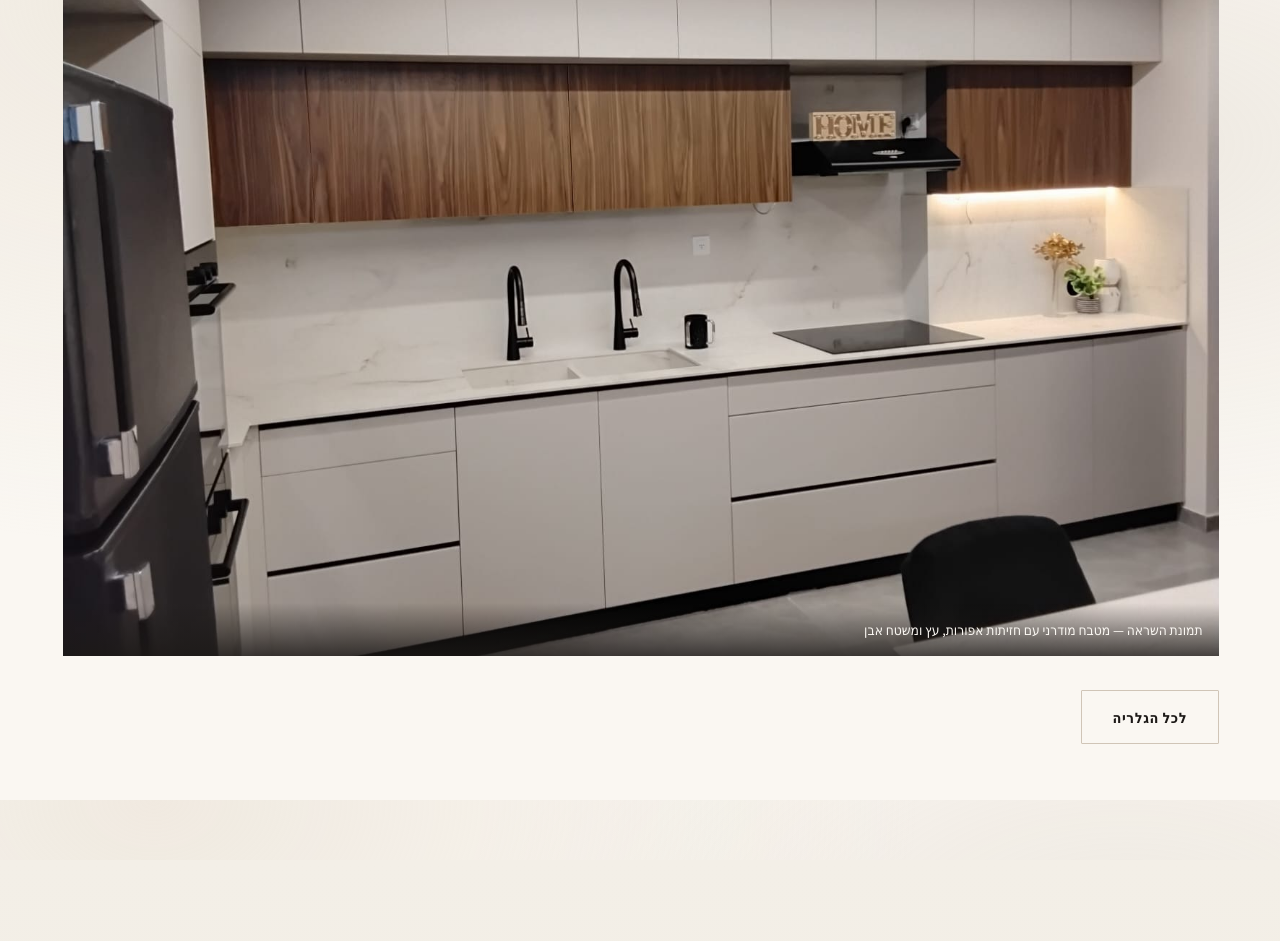
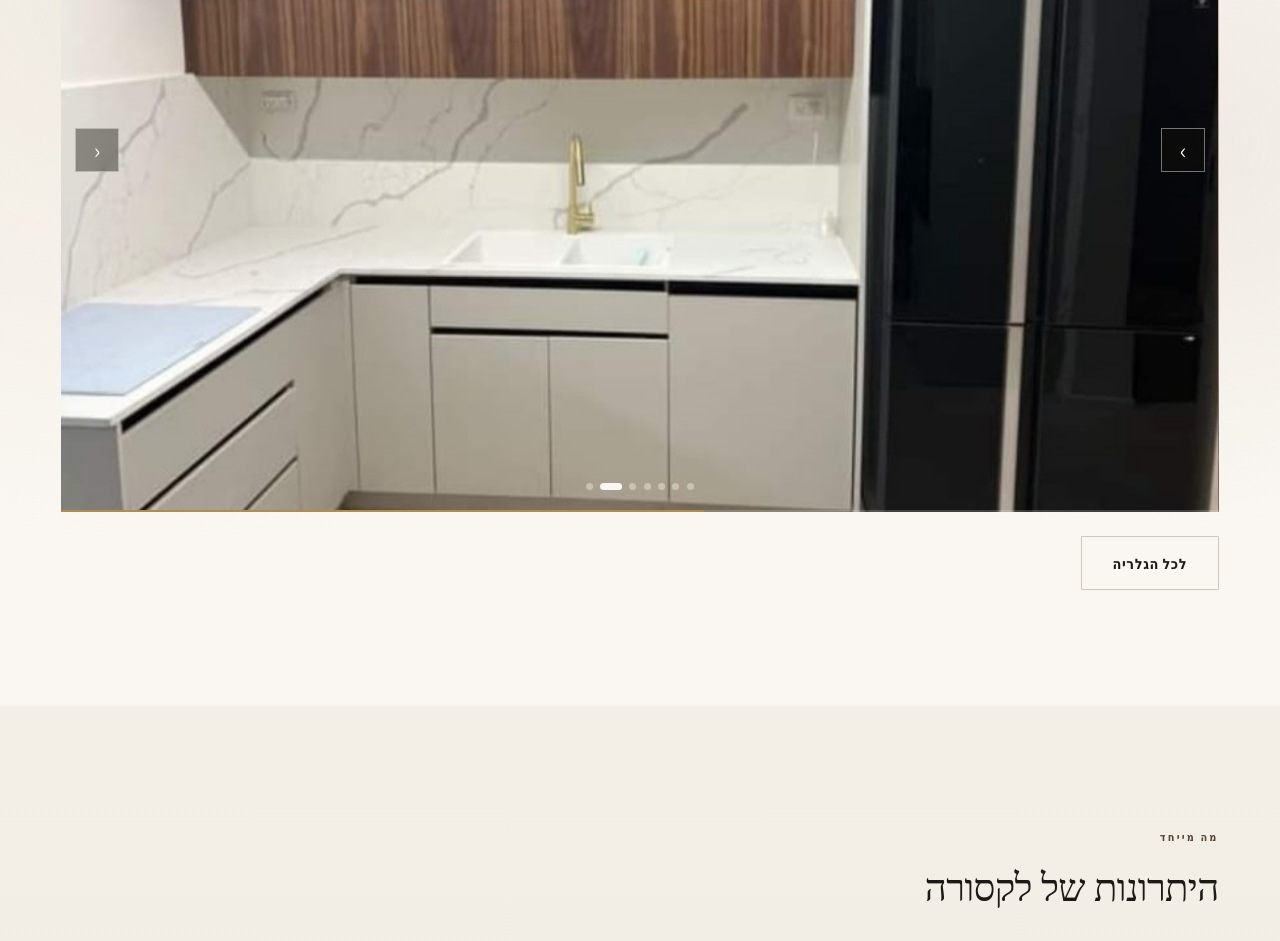
Before and after one commit to avinisimian-debug/luxora-website, a React (Vite) app: page / in a window 1280 px wide. Shown: the part 4000-4941 px from the top of the page. Built offline with nearby package versions, Linux system fonts and the light colour scheme; a web font is replaced by a local one.

Commit message:
Turn inspiration gallery into an elegant auto-advancing carousel.
Co-authored-by: Cursor <cursoragent@cursor.com>

```diff
--- a/src/components/EditorialGallery.tsx
+++ b/src/components/EditorialGallery.tsx
@@ -1,64 +1,124 @@
 import { useCallback, useEffect, useId, useRef, useState } from 'react'
 import { EDITORIAL_GALLERY } from '../data/content'
-import { Reveal } from './Reveal'
+
+const AUTO_MS = 4500
 
 export function EditorialGallery() {
   const items = EDITORIAL_GALLERY
-  const [active, setActive] = useState<number | null>(null)
+  const [index, setIndex] = useState(0)
+  const [paused, setPaused] = useState(false)
+  const [lightbox, setLightbox] = useState<number | null>(null)
+  const touchX = useRef<number | null>(null)
   const closeBtnRef = useRef<HTMLButtonElement>(null)
   const titleId = useId()
-  const open = active !== null
-  const current = open ? items[active] : null
-
-  const close = useCallback(() => setActive(null), [])
-  const showPrev = useCallback(() => {
-    setActive((i) => (i === null ? i : (i - 1 + items.length) % items.length))
-  }, [items.length])
-  const showNext = useCallback(() => {
-    setActive((i) => (i === null ? i : (i + 1) % items.length))
-  }, [items.length])
+  const reduceMotion = useRef(false)
 
   useEffect(() => {
-    if (!open) return
+    reduceMotion.current = window.matchMedia('(prefers-reduced-motion: reduce)').matches
+  }, [])
+
+  const goTo = useCallback(
+    (next: number) => {
+      const len = items.length
+      setIndex(((next % len) + len) % len)
+    },
+    [items.length],
+  )
+
+  const prev = useCallback(() => goTo(index - 1), [goTo, index])
+  const next = useCallback(() => goTo(index + 1), [goTo, index])
+
+  useEffect(() => {
+    if (paused || items.length < 2 || reduceMotion.current) return
+    if (lightbox !== null) return
+    const id = window.setInterval(() => {
+      setIndex((i) => (i + 1) % items.length)
+    }, AUTO_MS)
+    return () => window.clearInterval(id)
+  }, [paused, items.length, lightbox])
+
+  useEffect(() => {
+    if (lightbox === null) return
     const prevOverflow = document.body.style.overflow
     document.body.style.overflow = 'hidden'
     closeBtnRef.current?.focus()
-
     const onKey = (e: KeyboardEvent) => {
-      if (e.key === 'Escape') close()
-      if (e.key === 'ArrowRight') showPrev()
-      if (e.key === 'ArrowLeft') showNext()
+      if (e.key === 'Escape') setLightbox(null)
+      if (e.key === 'ArrowRight') {
+        setLightbox((i) => (i === null ? i : (i - 1 + items.length) % items.length))
+      }
+      if (e.key === 'ArrowLeft') {
+        setLightbox((i) => (i === null ? i : (i + 1) % items.length))
+      }
     }
     window.addEventListener('keydown', onKey)
     return () => {
       document.body.style.overflow = prevOverflow
       window.removeEventListener('keydown', onKey)
     }
-  }, [open, close, showPrev, showNext])
+  }, [lightbox, items.length])
+
+  const onTouchStart = (e: React.TouchEvent) => {
+    touchX.current = e.touches[0]?.clientX ?? null
+    setPaused(true)
+  }
+
+  const onTouchEnd = (e: React.TouchEvent) => {
+    if (touchX.current == null) return
+    const endX = e.changedTouches[0]?.clientX ?? touchX.current
+    const delta = endX - touchX.current
+    if (Math.abs(delta) > 42) {
+      // RTL swipe: finger moves right → previous visual in LTR track terms is next in RTL feel
+      if (delta > 0) prev()
+      else next()
+    }
+    touchX.current = null
+    setPaused(false)
+  }
+
+  const current = lightbox !== null ? items[lightbox] : null
 
   return (
     <>
-      <div className="editorial-gallery" role="list">
-        {items.map((item, index) => (
-          <Reveal
+      <div
+        className="inspire-carousel"
+        aria-roledescription="מצגת"
+        aria-label="תמונות השראה"
+        onMouseEnter={() => setPaused(true)}
+        onMouseLeave={() => setPaused(false)}
+        onFocusCapture={() => setPaused(true)}
+        onBlurCapture={(e) => {
+          if (!e.currentTarget.contains(e.relatedTarget as Node)) setPaused(false)
+        }}
+        onTouchStart={onTouchStart}
+        onTouchEnd={onTouchEnd}
+      >
+        <div className="inspire-carousel__viewport">
+          <div
+            className="inspire-carousel__track"
+            style={{ transform: `translate3d(-${index * 100}%, 0, 0)` }}
+          >
+            {items.map((item, i) => (
+              <figure
                 key={item.id}
-            delayMs={index * 40}
-            className={`editorial-gallery__cell editorial-gallery__cell--${item.layout}`}
+                className={`inspire-carousel__slide${i === index ? ' is-active' : ''}`}
+                aria-hidden={i !== index}
               >
                 <button
                   type="button"
-              role="listitem"
-              className="editorial-gallery__item"
-              onClick={() => setActive(index)}
+                  className="inspire-carousel__open"
+                  onClick={() => setLightbox(i)}
                   aria-label={`פתיחת תמונה בגודל מלא: ${item.alt}`}
+                  tabIndex={i === index ? 0 : -1}
                 >
                   <img
                     src={item.src}
                     alt={item.alt}
                     width={item.width}
                     height={item.height}
-                loading={index === 0 ? 'eager' : 'lazy'}
+                    loading={i === 0 ? 'eager' : 'lazy'}
                     decoding="async"
+                    draggable={false}
                     style={
                       'objectPosition' in item && item.objectPosition
                         ? { objectPosition: item.objectPosition }
@@ -66,17 +126,67 @@ export function EditorialGallery() {
                     }
                   />
                 </button>
-          </Reveal>
+              </figure>
+            ))}
+          </div>
+        </div>
+
+        <div className="inspire-carousel__ui">
+          <button
+            type="button"
+            className="inspire-carousel__nav inspire-carousel__nav--prev"
+            aria-label="תמונה קודמת"
+            onClick={prev}
+          >
+            ›
+          </button>
+          <button
+            type="button"
+            className="inspire-carousel__nav inspire-carousel__nav--next"
+            aria-label="תמונה הבאה"
+            onClick={next}
+          >
+            ‹
+          </button>
+
+          <div className="inspire-carousel__dots" role="tablist" aria-label="בחירת תמונה">
+            {items.map((item, i) => (
+              <button
+                key={item.id}
+                type="button"
+                role="tab"
+                aria-selected={i === index}
+                aria-label={`תמונה ${i + 1}`}
+                className={`inspire-carousel__dot${i === index ? ' is-active' : ''}`}
+                onClick={() => goTo(i)}
+              />
             ))}
           </div>
 
-      {open && current ? (
+          <p className="inspire-carousel__count" aria-live="polite">
+            {String(index + 1).padStart(2, '0')} / {String(items.length).padStart(2, '0')}
+          </p>
+        </div>
+
+        <div
+          className="inspire-carousel__progress"
+          aria-hidden="true"
+          key={`${index}-${paused}-${lightbox}`}
+        >
+          <span
+            className={`inspire-carousel__progress-bar${paused || lightbox !== null ? ' is-paused' : ''}`}
+            style={{ animationDuration: `${AUTO_MS}ms` }}
+          />
+        </div>
+      </div>
+
+      {current ? (
         <div
           className="lightbox"
           role="dialog"
           aria-modal="true"
           aria-labelledby={titleId}
-          onClick={close}
+          onClick={() => setLightbox(null)}
         >
           <p id={titleId} className="visually-hidden">
             {current.alt}
@@ -86,7 +196,7 @@ export function EditorialGallery() {
             type="button"
             className="lightbox__close"
             aria-label="סגירת תצוגה"
-            onClick={close}
+            onClick={() => setLightbox(null)}
           >
             ×
           </button>
@@ -96,7 +206,7 @@ export function EditorialGallery() {
             aria-label="תמונה קודמת"
             onClick={(e) => {
               e.stopPropagation()
-              showPrev()
+              setLightbox((i) => (i === null ? i : (i - 1 + items.length) % items.length))
             }}
           >
             ›
@@ -110,7 +220,8 @@ export function EditorialGallery() {
               decoding="async"
             />
             <figcaption>
-              {String(active! + 1).padStart(2, '0')} / {String(items.length).padStart(2, '0')}
+              {String((lightbox ?? 0) + 1).padStart(2, '0')} /{' '}
+              {String(items.length).padStart(2, '0')}
             </figcaption>
           </figure>
           <button
@@ -119,7 +230,7 @@ export function EditorialGallery() {
             aria-label="תמונה הבאה"
             onClick={(e) => {
               e.stopPropagation()
-              showNext()
+              setLightbox((i) => (i === null ? i : (i + 1) % items.length))
             }}
           >
             ‹
--- a/src/pages/HomePage.tsx
+++ b/src/pages/HomePage.tsx
@@ -6,17 +6,15 @@ import {
   CUSTOMIZATION_POINTS,
   DIFFERENTIATORS,
   EDITORIAL_IMAGE,
-  HOME_FEATURED,
   TESTIMONIALS,
 } from '../data/content'
 import { MEDIA } from '../data/media'
 import { BrandLogo } from '../components/BrandLogo'
+import { EditorialGallery } from '../components/EditorialGallery'
 import { Reveal } from '../components/Reveal'
 import { StylesShowcase } from '../components/StylesShowcase'
 
 export function HomePage() {
-  const [heroFeature, ...sideFeatures] = HOME_FEATURED
-
   return (
     <>
       <section className="home-hero" aria-labelledby="hero-title">
@@ -121,42 +119,11 @@ export function HomePage() {
               </p>
             </div>
           </Reveal>
-          <div className="featured-mosaic">
-            {heroFeature ? (
-              <Reveal>
-                <Link to="/gallery" className="featured-card featured-card--hero">
-                  <img
-                    src={heroFeature.src}
-                    alt={heroFeature.alt}
-                    width={1400}
-                    height={1800}
-                    loading="lazy"
-                    decoding="async"
-                  />
-                  <span className="featured-card__caption">{heroFeature.alt}</span>
-                </Link>
-              </Reveal>
-            ) : null}
-            <div className="featured-mosaic__side">
-              {sideFeatures.map((item, i) => (
-                <Reveal key={item.src} delayMs={i * 45}>
-                  <Link to="/gallery" className="featured-card">
-                    <img
-                      src={item.src}
-                      alt={item.alt}
-                      width={900}
-                      height={700}
-                      loading="lazy"
-                      decoding="async"
-                    />
-                    <span className="featured-card__caption">{item.alt}</span>
-                  </Link>
-                </Reveal>
-              ))}
-            </div>
-          </div>
           <Reveal>
-            <div className="btn-row">
+            <EditorialGallery />
+          </Reveal>
+          <Reveal delayMs={60}>
+            <div className="btn-row" style={{ marginTop: '1.5rem' }}>
               <Link className="btn btn--line" to="/gallery">
                 לכל הגלריה
               </Link>
--- a/src/styles/components.css
+++ b/src/styles/components.css
@@ -1696,121 +1696,197 @@ body.menu-open .whatsapp-fab {
   }
 }
 
-/* ——— Editorial kitchen gallery ——— */
+/* ——— Inspiration carousel ——— */
 .section--gallery {
   padding-top: clamp(1.5rem, 3vw, 2.5rem);
 }
 
-.editorial-gallery {
-  display: grid;
-  gap: 0.75rem;
-  grid-template-columns: 1fr;
-}
-
-@media (min-width: 800px) {
-  .editorial-gallery {
-    grid-template-columns: repeat(12, 1fr);
-    gap: 0.9rem;
-  }
-
-  .editorial-gallery__cell--hero {
-    grid-column: 1 / -1;
-  }
-
-  .editorial-gallery__cell--wide:nth-child(2) {
-    grid-column: span 7;
-  }
-
-  .editorial-gallery__cell--wide:nth-child(3) {
-    grid-column: span 5;
-  }
-
-  .editorial-gallery__cell--portrait:nth-child(4) {
-    grid-column: span 4;
-  }
-
-  .editorial-gallery__cell--banner {
-    grid-column: span 4;
-  }
-
-  .editorial-gallery__cell--portrait:nth-child(6) {
-    grid-column: span 4;
-  }
-
-  .editorial-gallery__cell--wide:nth-child(7) {
-    grid-column: 1 / -1;
-  }
-}
-
-.editorial-gallery__cell {
+.inspire-carousel {
+  position: relative;
+  direction: ltr;
+  background: var(--color-stone);
+  overflow: hidden;
+}
+
+.inspire-carousel__viewport {
+  overflow: hidden;
+}
+
+.inspire-carousel__track {
+  display: flex;
+  width: 100%;
+  transition: transform 0.95s var(--ease);
+  will-change: transform;
+}
+
+.inspire-carousel__slide {
+  position: relative;
+  flex: 0 0 100%;
+  margin: 0;
   min-width: 0;
-  height: 100%;
-}
-
-.editorial-gallery__item {
-  position: relative;
+}
+
+.inspire-carousel__open {
   display: block;
   width: 100%;
-  height: 100%;
   padding: 0;
   border: none;
-  background: var(--color-sand);
+  background: transparent;
+  cursor: zoom-in;
+  aspect-ratio: 16 / 10;
   overflow: hidden;
-  cursor: zoom-in;
-  isolation: isolate;
-}
-
-.editorial-gallery__cell--hero .editorial-gallery__item {
-  aspect-ratio: 16 / 10;
-}
-
-.editorial-gallery__cell--wide .editorial-gallery__item {
-  aspect-ratio: 4 / 3;
-}
-
-.editorial-gallery__cell--portrait .editorial-gallery__item {
-  aspect-ratio: 3 / 4;
-}
-
-.editorial-gallery__cell--banner .editorial-gallery__item {
-  aspect-ratio: 16 / 9;
-}
-
-@media (max-width: 799px) {
-  .editorial-gallery__cell--hero .editorial-gallery__item {
+}
+
+@media (max-width: 700px) {
+  .inspire-carousel__open {
     aspect-ratio: 4 / 3;
   }
-
-  .editorial-gallery__cell--banner .editorial-gallery__item {
-    aspect-ratio: 16 / 10;
-  }
-}
-
-.editorial-gallery__item img {
+}
+
+.inspire-carousel__open img {
   width: 100%;
   height: 100%;
   object-fit: cover;
-  transition: transform 1.1s var(--ease);
-}
-
-.editorial-gallery__item:hover img,
-.editorial-gallery__item:focus-visible img {
-  transform: scale(1.03);
-}
-
-.editorial-gallery__item::after {
-  content: '';
+  display: block;
+  transform: scale(1.02);
+  transition: transform 6s var(--ease), opacity 0.7s var(--ease);
+  opacity: 0.92;
+}
+
+.inspire-carousel__slide.is-active .inspire-carousel__open img {
+  opacity: 1;
+  transform: scale(1.06);
+}
+
+.inspire-carousel__ui {
   position: absolute;
   inset: 0;
-  background: linear-gradient(to top, rgba(28, 25, 23, 0.18), transparent 42%);
-  opacity: 0;
-  transition: opacity 0.35s var(--ease);
   pointer-events: none;
-}
-
-.editorial-gallery__item:hover::after,
-.editorial-gallery__item:focus-visible::after {
-  opacity: 1;
+  z-index: 2;
+}
+
+.inspire-carousel__nav {
+  pointer-events: auto;
+  position: absolute;
+  top: 50%;
+  transform: translateY(-50%);
+  width: 2.75rem;
+  height: 2.75rem;
+  border: 1px solid rgba(250, 247, 242, 0.45);
+  background: rgba(20, 17, 14, 0.42);
+  color: var(--color-ivory-soft);
+  font-size: 1.55rem;
+  line-height: 1;
+  display: grid;
+  place-items: center;
+  cursor: pointer;
+  backdrop-filter: blur(6px);
+  transition: background 0.2s ease, border-color 0.2s ease;
+}
+
+.inspire-carousel__nav:hover {
+  background: rgba(20, 17, 14, 0.7);
+  border-color: rgba(250, 247, 242, 0.75);
+}
+
+.inspire-carousel__nav--prev {
+  left: 0.85rem;
+}
+
+.inspire-carousel__nav--next {
+  right: 0.85rem;
+}
+
+.inspire-carousel__dots {
+  pointer-events: auto;
+  position: absolute;
+  bottom: 1.35rem;
+  left: 50%;
+  transform: translateX(-50%);
+  display: flex;
+  gap: 0.45rem;
+  align-items: center;
+}
+
+.inspire-carousel__dot {
+  width: 0.45rem;
+  height: 0.45rem;
+  padding: 0;
+  border: none;
+  border-radius: 999px;
+  background: rgba(250, 247, 242, 0.4);
+  cursor: pointer;
+  transition: width 0.35s var(--ease), background 0.25s ease;
+}
+
+.inspire-carousel__dot.is-active {
+  width: 1.35rem;
+  background: var(--color-ivory-soft);
+}
+
+.inspire-carousel__count {
+  pointer-events: none;
+  position: absolute;
+  top: 1rem;
+  right: 1rem;
+  margin: 0;
+  padding: 0.35rem 0.55rem;
+  font-family: var(--font-body);
+  font-size: var(--text-micro);
+  font-weight: 700;
+  letter-spacing: 0.16em;
+  color: var(--color-ivory-soft);
+  background: rgba(20, 17, 14, 0.45);
+  backdrop-filter: blur(6px);
+}
+
+.inspire-carousel__progress {
+  position: absolute;
+  left: 0;
+  right: 0;
+  bottom: 0;
+  height: 2px;
+  background: rgba(250, 247, 242, 0.18);
+  z-index: 3;
+  overflow: hidden;
+}
+
+.inspire-carousel__progress-bar {
+  display: block;
+  height: 100%;
+  width: 100%;
+  transform-origin: left center;
+  background: var(--color-brass);
+  animation: inspire-progress linear forwards;
+}
+
+.inspire-carousel__progress-bar.is-paused {
+  animation-play-state: paused;
+}
+
+@keyframes inspire-progress {
+  from {
+    transform: scaleX(0);
+  }
+  to {
+    transform: scaleX(1);
+  }
+}
+
+@media (prefers-reduced-motion: reduce) {
+  .inspire-carousel__track {
+    transition: none;
+  }
+
+  .inspire-carousel__open img {
+    transition: none;
+    transform: none;
+  }
+
+  .inspire-carousel__progress-bar {
+    animation: none;
+    transform: scaleX(1);
+  }
 }
 
 .lightbox {
```
Lines whose indentation alone changed are shown as unchanged.
